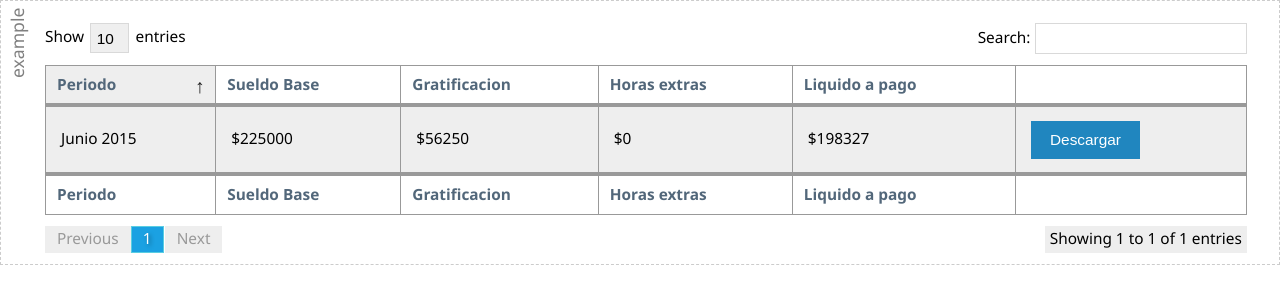
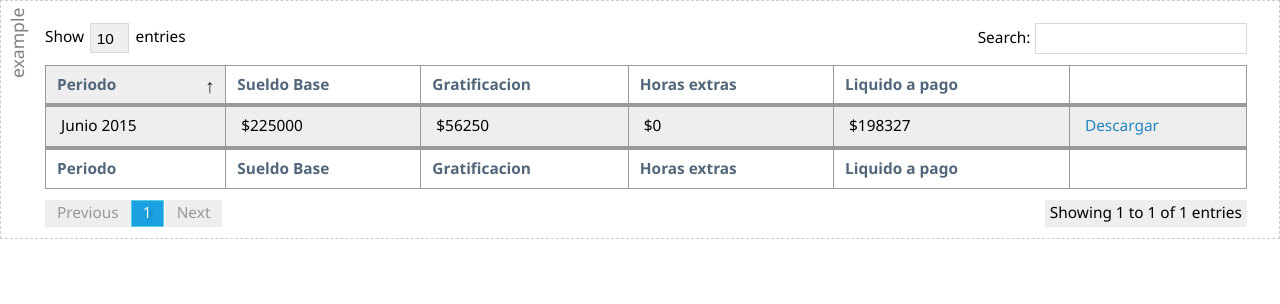
Before and after one commit to javierperezferrada/redtel, a Django app: page /home/mis_liquidaciones/ in a window 1280 px wide. Shown: the part 55-359 px from the top of the page. Run offline with Django 3.2, Linux system fonts and the light colour scheme; a user stored in the database is signed in; data comes from the database, SQL or seed files in the repository.

Commit message:
Update mis_liquidaciones.html

```diff
--- a/portal/templates/mis_liquidaciones.html
+++ b/portal/templates/mis_liquidaciones.html
@@ -39,7 +39,7 @@
                     <td>${{ liquidacion.liquido_pago }}</td>
 
 
-                    <td><button class="button primary" value="imprimir"><a href="imprimir_liquidacion/{{ liquidacion.id }}">Descargar</a></button></td>
+                    <td><a href="imprimir_liquidacion/{{ liquidacion.id }}">Descargar</a></td>
             </tr>
 {% endfor %}
 </table>
```
